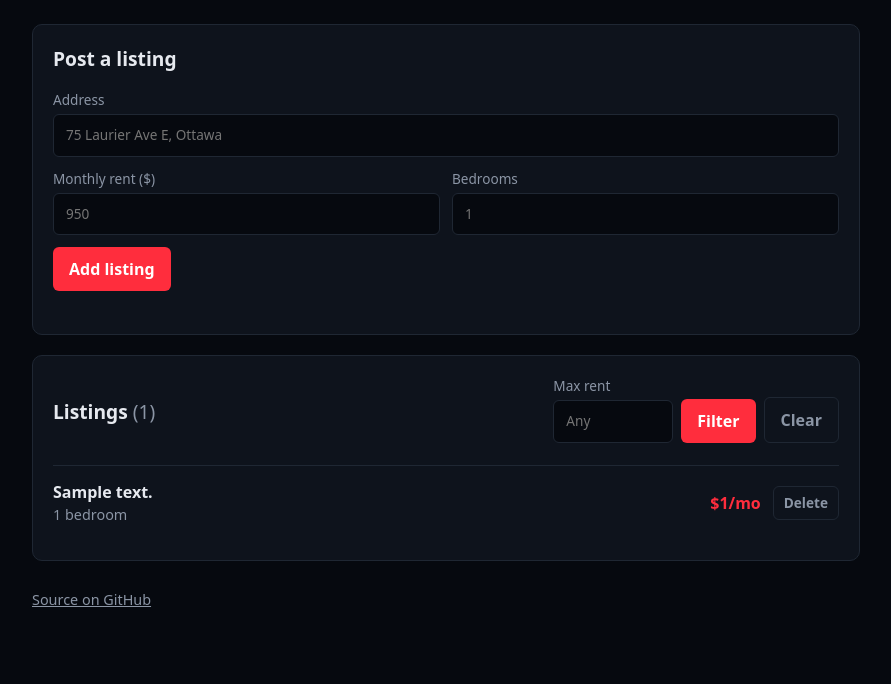
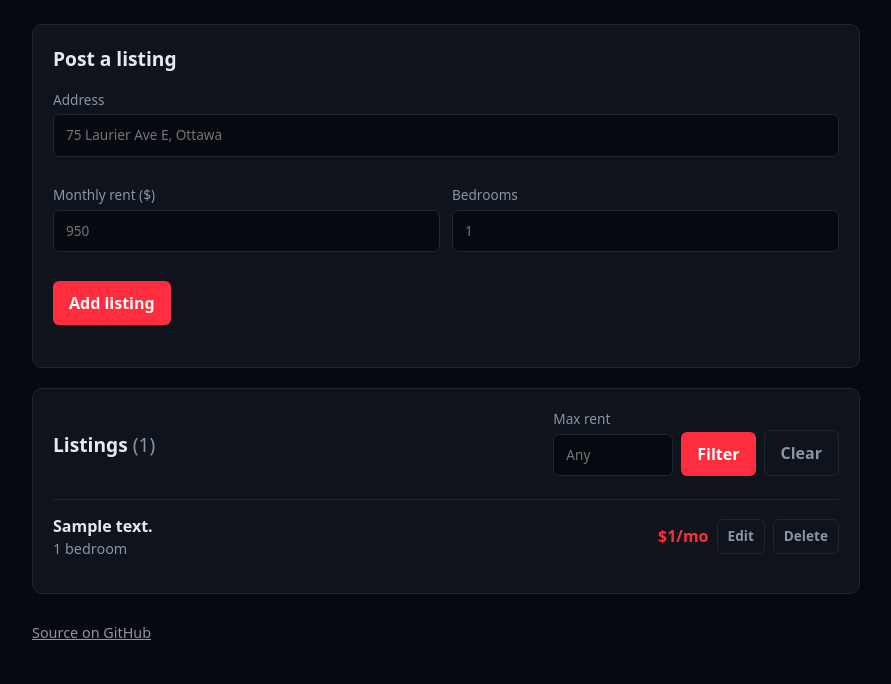
Before and after one commit to iliass-elguaari/spring-boot-listings-api, a Spring Boot app: page / in a window 1280 px wide. Shown: the part 116-800 px from the top of the page, without its empty margins (194-1085 px from the left). Run offline with Spring Boot 4, Linux system fonts and the light colour scheme; tables that the repository leaves empty hold one stand-in row (values such as "Sample post").

Commit message:
Edit listings from the web page and show errors under each field

```diff
--- a/src/main/resources/static/app.js
+++ b/src/main/resources/static/app.js
@@ -44,20 +44,42 @@ async function fetchListings(maxRent) {
   return maxRent == null ? all : all.filter((l) => l.monthlyRent <= maxRent);
 }
 
-async function addListing(listing) {
+// Error carrying the API's per-field messages, e.g. { monthlyRent: "monthlyRent cannot be negative" }
+class FieldErrors extends Error {
+  constructor(fields) {
+    super("Please fix the highlighted fields.");
+    this.fields = fields;
+  }
+}
+
+// Creates a listing, or updates it when an id is given.
+async function saveListing(listing, id) {
   if (demo) {
     const all = demoLoad();
-    const id = all.reduce((m, l) => Math.max(m, l.id), 0) + 1;
-    all.push({ id, ...listing });
+    if (id == null) {
+      const newId = all.reduce((m, l) => Math.max(m, l.id), 0) + 1;
+      all.push({ id: newId, ...listing });
+    } else {
+      const i = all.findIndex((l) => l.id === id);
+      if (i === -1) throw new Error("That listing no longer exists.");
+      all[i] = { id, ...listing };
+    }
     demoSave(all);
     return;
   }
-  const res = await fetch(API, {
-    method: "POST",
+  const res = await fetch(id == null ? API : `${API}/${id}`, {
+    method: id == null ? "POST" : "PUT",
     headers: { "Content-Type": "application/json" },
     body: JSON.stringify(listing),
   });
-  if (!res.ok) throw new Error(res.status === 400 ? "The API rejected that listing." : `Server error (${res.status}).`);
+  if (res.ok) return;
+  if (res.status === 400) {
+    const body = await res.json().catch(() => null);
+    if (body && body.errors) throw new FieldErrors(body.errors);
+    throw new Error("The API rejected that listing.");
+  }
+  if (res.status === 404) throw new Error("That listing no longer exists.");
+  throw new Error(`Server error (${res.status}).`);
 }
 
 async function deleteListing(id) {
@@ -69,8 +91,46 @@ async function deleteListing(id) {
   if (!res.ok && res.status !== 404) throw new Error(`Could not delete (${res.status}).`);
 }
 
+// ---- form state ----
+let currentMax = null;
+let editingId = null;
+
+function showFieldErrors(fields) {
+  for (const span of document.querySelectorAll(".field-error")) {
+    const name = span.dataset.for;
+    const msg = (fields && fields[name]) || "";
+    span.textContent = msg;
+    $("add-form")[name].setAttribute("aria-invalid", msg ? "true" : "false");
+  }
+}
+
+function startEdit(listing) {
+  editingId = listing.id;
+  const f = $("add-form");
+  f.address.value = listing.address;
+  f.monthlyRent.value = listing.monthlyRent;
+  f.bedrooms.value = listing.bedrooms;
+  $("form-title").textContent = "Edit listing";
+  $("submit-btn").textContent = "Save changes";
+  $("cancel-edit").hidden = false;
+  $("form-error").textContent = "";
+  showFieldErrors(null);
+  f.address.focus();
+  render();
+}
+
+function stopEdit() {
+  editingId = null;
+  $("add-form").reset();
+  $("form-title").textContent = "Post a listing";
+  $("submit-btn").textContent = "Add listing";
+  $("cancel-edit").hidden = true;
+  $("form-error").textContent = "";
+  showFieldErrors(null);
+  render();
+}
+
 // ---- rendering ----
-let currentMax = null;
 
 async function render() {
   $("list-error").textContent = "";
@@ -96,9 +156,7 @@ async function render() {
     info.append(addr, meta);
 
     const right = document.createElement("div");
-    right.style.display = "flex";
-    right.style.gap = "12px";
-    right.style.alignItems = "center";
+    right.className = "item-actions";
     const rent = document.createElement("span");
     rent.className = "rent";
     rent.textContent = `${money(l.monthlyRent)}/mo`;
@@ -107,10 +165,19 @@ async function render() {
     del.textContent = "Delete";
     del.setAttribute("aria-label", `Delete ${l.address}`);
     del.onclick = async () => {
-      try { await deleteListing(l.id); render(); }
+      try {
+        await deleteListing(l.id);
+        if (l.id === editingId) stopEdit(); else render();
+      }
       catch (e) { $("list-error").textContent = e.message; }
     };
-    right.append(rent, del);
+    const edit = document.createElement("button");
+    edit.className = "ghost";
+    edit.textContent = "Edit";
+    edit.setAttribute("aria-label", `Edit ${l.address}`);
+    edit.onclick = () => startEdit(l);
+    right.append(rent, edit, del);
+    if (l.id === editingId) li.classList.add("editing");
 
     li.append(info, right);
     ul.append(li);
@@ -125,21 +192,33 @@ $("add-form").addEventListener("submit", async (e) => {
   const address = f.address.value.trim();
   const monthlyRent = Number(f.monthlyRent.value);
   const bedrooms = Number(f.bedrooms.value);
+
+  // Same rules as the API, checked here first so the user gets instant feedback.
+  const fields = {};
+  if (!address) fields.address = "address is required";
+  else if (address.length > 200) fields.address = "address must be at most 200 characters";
+  if (f.monthlyRent.value === "" || !Number.isInteger(monthlyRent) || monthlyRent < 0)
+    fields.monthlyRent = "Rent must be a whole number, 0 or more";
+  if (f.bedrooms.value === "" || !Number.isInteger(bedrooms) || bedrooms < 0)
+    fields.bedrooms = "Bedrooms must be a whole number, 0 or more";
+  showFieldErrors(fields);
   const err = $("form-error");
-  if (!address) return (err.textContent = "Enter an address.");
-  if (f.monthlyRent.value === "" || !Number.isInteger(monthlyRent) || monthlyRent < 0)
-    return (err.textContent = "Rent must be a whole number, 0 or more.");
-  if (f.bedrooms.value === "" || !Number.isInteger(bedrooms) || bedrooms < 0)
-    return (err.textContent = "Bedrooms must be a whole number, 0 or more.");
+  if (Object.keys(fields).length) {
+    err.textContent = "Please fix the highlighted fields.";
+    return;
+  }
   err.textContent = "";
   try {
-    await addListing({ address, monthlyRent, bedrooms });
-    f.reset();
-    render();
+    await saveListing({ address, monthlyRent, bedrooms }, editingId);
+    if (editingId != null) stopEdit();
+    else { f.reset(); render(); }
   } catch (ex) {
+    if (ex instanceof FieldErrors) showFieldErrors(ex.fields);
     err.textContent = ex.message;
   }
 });
+
+$("cancel-edit").addEventListener("click", stopEdit);
 
 $("filter-form").addEventListener("submit", (e) => {
   e.preventDefault();
--- a/src/main/resources/static/index.html
+++ b/src/main/resources/static/index.html
@@ -19,20 +19,26 @@
       Run <code>./mvnw spring-boot:run</code> and open <code>localhost:8080</code> to use the real database.
     </div>
     <section class="card">
-      <h2>Post a listing</h2>
+      <h2 id="form-title">Post a listing</h2>
       <form id="add-form" novalidate>
         <label>Address
           <input name="address" required maxlength="200" placeholder="75 Laurier Ave E, Ottawa">
+          <span class="field-error" data-for="address"></span>
         </label>
         <div class="row">
           <label>Monthly rent ($)
             <input name="monthlyRent" type="number" min="0" step="1" required placeholder="950">
+            <span class="field-error" data-for="monthlyRent"></span>
           </label>
           <label>Bedrooms
             <input name="bedrooms" type="number" min="0" step="1" required placeholder="1">
+            <span class="field-error" data-for="bedrooms"></span>
           </label>
         </div>
-        <button type="submit">Add listing</button>
+        <div class="actions">
+          <button type="submit" id="submit-btn">Add listing</button>
+          <button type="button" id="cancel-edit" class="ghost" hidden>Cancel</button>
+        </div>
         <p id="form-error" class="error" role="alert"></p>
       </form>
     </section>
--- a/src/main/resources/static/style.css
+++ b/src/main/resources/static/style.css
@@ -79,6 +79,11 @@ button.ghost:hover { color: var(--text); }
 .meta { color: var(--muted); font-size: .9rem; }
 .rent { color: var(--accent); font-weight: 700; white-space: nowrap; }
 .listings button { padding: 6px 10px; font-size: .85rem; }
+.field-error { display: block; color: #ff7b86; font-size: .8rem; min-height: 1em; margin-top: 4px; }
+input[aria-invalid="true"] { border-color: #ff7b86; }
+.actions { display: flex; gap: 8px; }
+.listings .item-actions { display: flex; gap: 8px; align-items: center; }
+li.editing { background: rgba(255, 45, 61, .06); }
 .error { color: #ff7b86; min-height: 1em; margin: 8px 0 0; font-size: .9rem; }
 .empty { color: var(--muted); }
 footer { padding: 8px 16px 40px; font-size: .9rem; }
```
